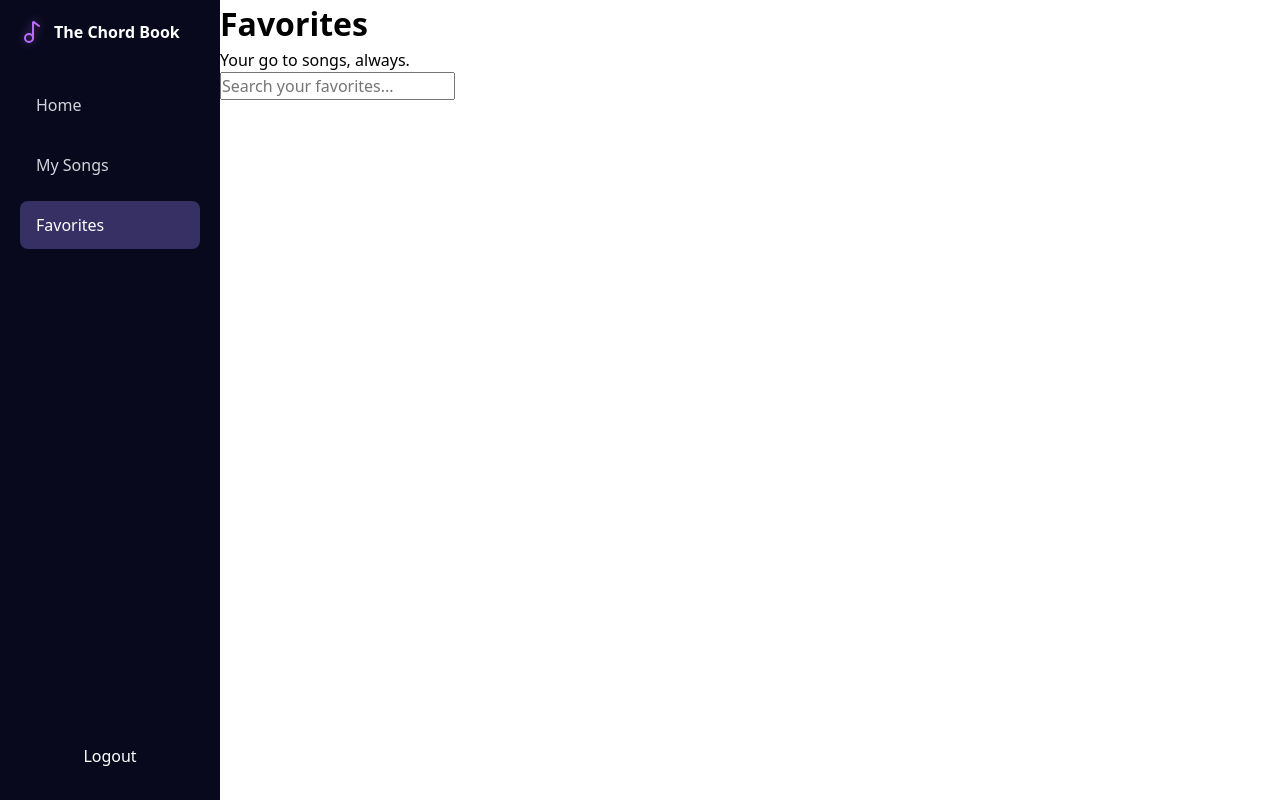
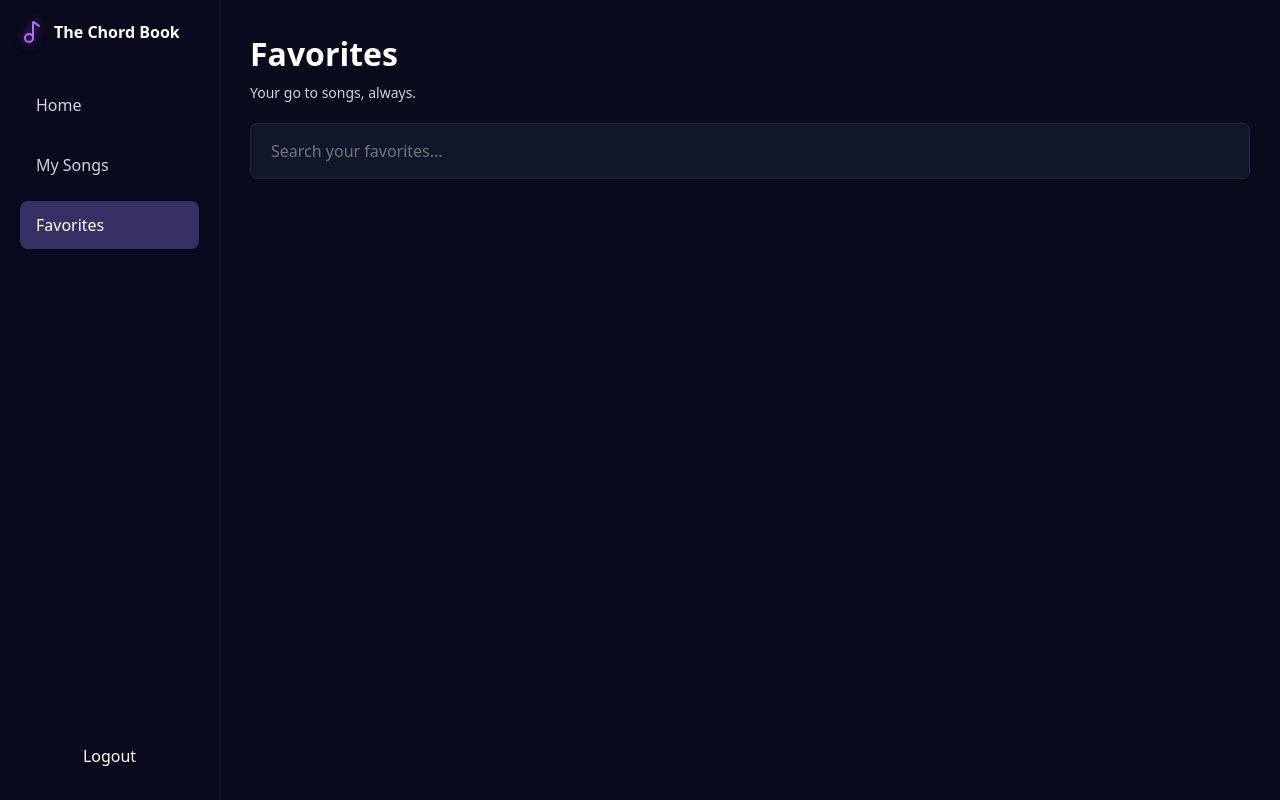
Before and after one commit to mercytv932/Chord_Book, a React (Vite) app in the folder frontend/: page /favorites in a window 1280 px wide. Built offline with nearby package versions, Linux system fonts and the light colour scheme.

Commit message:
Styled all of my favorites page, starting with the main div, then fav header, input, and fav songs container

```diff
--- a/frontend/src/App.css
+++ b/frontend/src/App.css
@@ -15,6 +15,7 @@
   flex-shrink: 0;
   flex-direction: column;
   background-color: rgb(9, 9, 29);
+  border-right: 1px solid #151537;
   width: 220px;
   min-height: 100vh;
   padding: 20px;
@@ -170,7 +171,7 @@
   color: lightgray;
 }
 
-/* My Songs */
+/* My Songs page */
 .my-songs {
   display: flex;
   flex-direction: column;
@@ -225,3 +226,44 @@
   gap: 15px;
   background-color: #080b1c;
 }
+
+/* Favorites page*/
+.favorites {
+  display: flex;
+  flex-direction: column;
+  background-color: #080b1c;
+  min-height: 100vh;
+  padding: 30px;
+  gap: 20px;
+}
+.favorites-header {
+  display: flex;
+  flex-direction: column;
+  gap: 4px;
+}
+.favorites-header h1 {
+  font-size: 32px;
+  color: white;
+}
+
+.favorites-header p {
+  font-size: 14px;
+  color: lightgray;
+}
+
+.favorites-search {
+  width: 100%;
+  padding: 15px 20px;
+  border-radius: 7px;
+  border: 1px solid #252544;
+  background-color: #10172b;
+  color: white;
+  outline: none;
+}
+
+.favorites-songs {
+  display: grid;
+  grid-template-columns: repeat(2, minmax(0, 1fr));
+  gap: 15px;
+  background-color: #080b1c;
+}
--- a/frontend/src/pages/Favorites.tsx
+++ b/frontend/src/pages/Favorites.tsx
@@ -1,8 +1,12 @@
 function Favorites() {
   return (
     <div className="favorites">
-      <h1>Favorites</h1>
-      <p>Your go to songs, always.</p>
+      <div className="favorites-header">
+        {" "}
+        <h1>Favorites</h1>
+        <p>Your go to songs, always.</p>
+      </div>
+
       <input
         type="text"
         placeholder="Search your favorites..."
```
